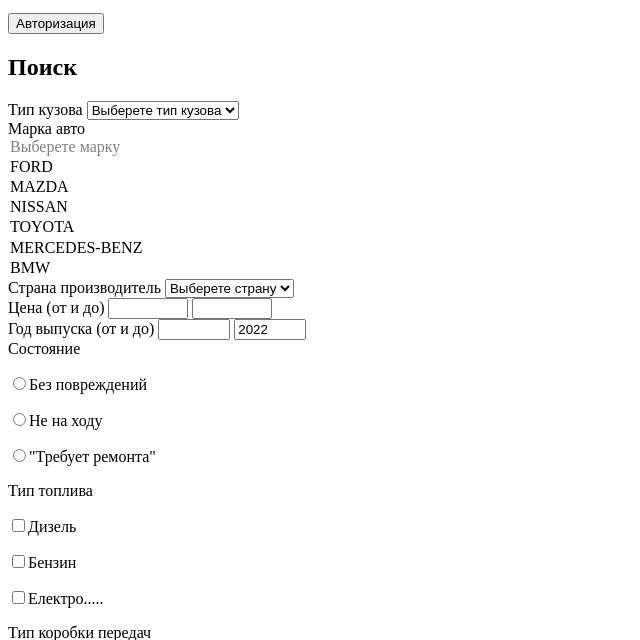
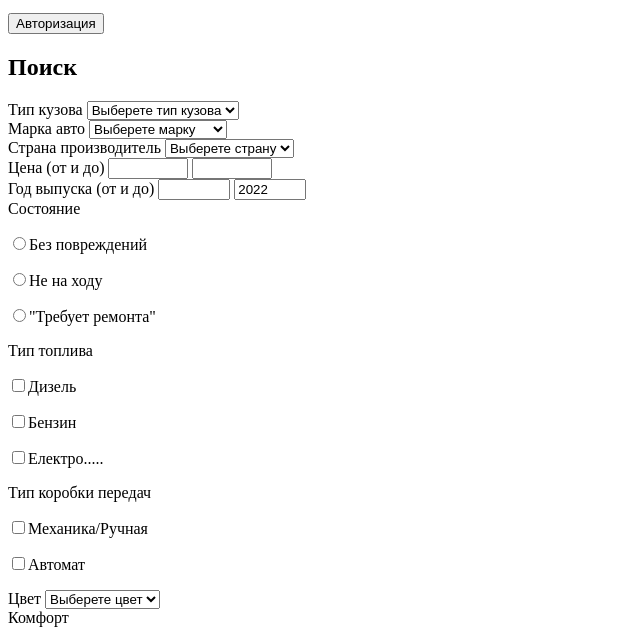
Before and after one commit to MaximProkopen/HillelHomeworks, a plain HTML site: page DZ3/pages/search.html in a window 1280 px wide. Shown: the part 104-744 px from the top of the page, without its empty margins (0-640 px from the left). Drawn offline with Linux system fonts and the light colour scheme.

Commit message:
fixed serch

```diff
--- a/DZ3/pages/search.html
+++ b/DZ3/pages/search.html
@@ -32,7 +32,9 @@
                 <option value="r7">Универсал</option>
             </select>
         </div>
-        <div><label>Марка авто</label>
+        <div>
+            <label>Марка авто</label>
+            <select>
                 <option selected disabled>Выберете марку</option>
                 <option value="r2">FORD</option>
                 <option value="r3">MAZDA</option>
```
Lines whose indentation alone changed are shown as unchanged.
